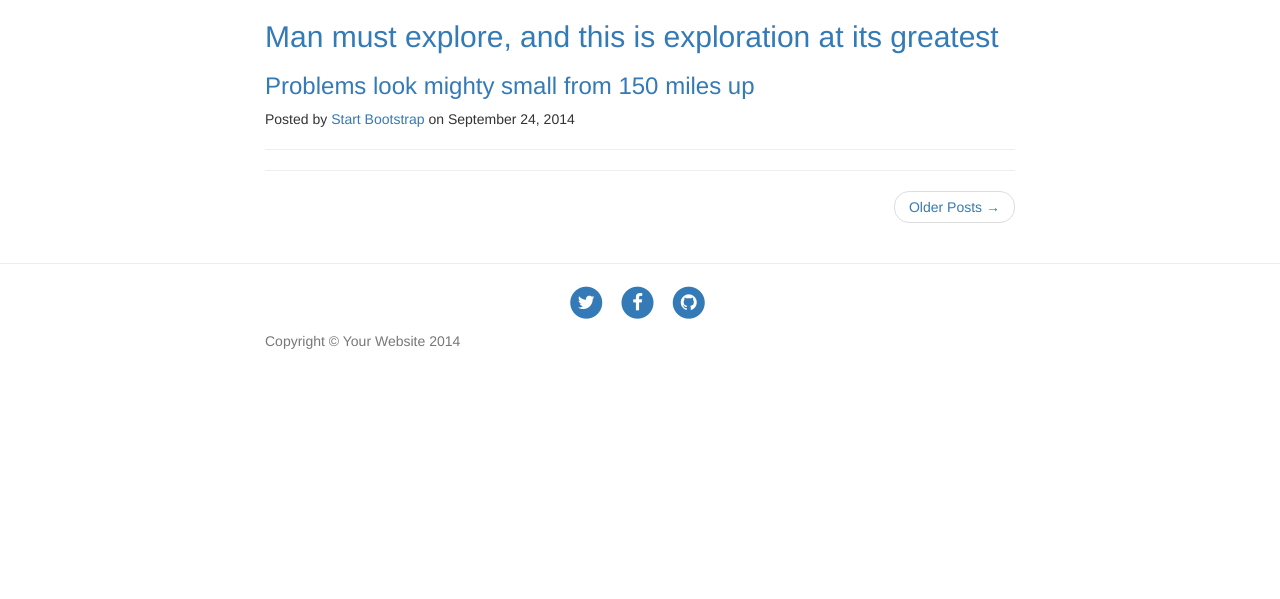
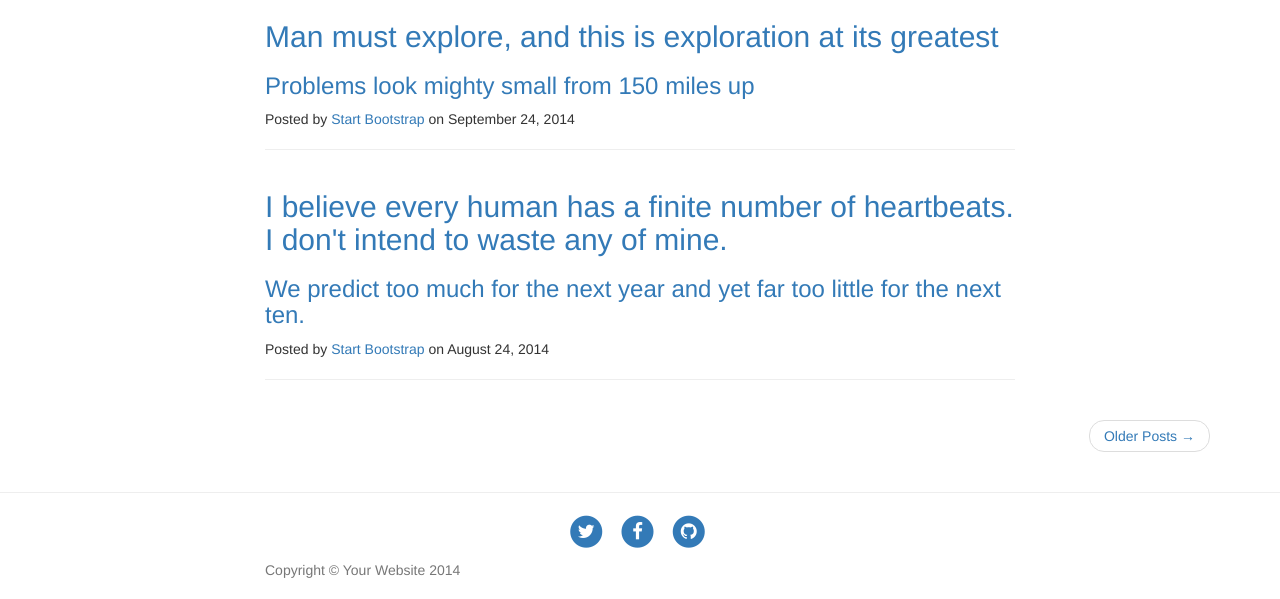
Before and after one commit to kristjanmark/pseudoprojekt, a PHP site: page / in a window 1280 px wide. Shown: the part 121-720 px from the top of the page. Run offline with PHP 8.4, Linux system fonts and the light colour scheme; some libraries are stand-ins or nearby versions.

Commit message:
29. Multidimensionaalne massiiv [Delivers #104305824]

```diff
--- a/index.php
+++ b/index.php
@@ -1,6 +1,14 @@
 <?php
-$posts = array("title"=>"Man must explore, and this is exploration at its greatest", "subtitle"=>"Problems look mighty small from 150 miles up", "author"=>"Start Bootstrap", "date"=>"September 24, 2014");
+$post[] = array("Man must explore, and this is exploration at its greatest",
+    "Problems look mighty small from 150 miles up",
+    "Start Bootstrap",
+    "September 24, 2014");
+$post[] = array("I believe every human has a finite number of heartbeats. I don't intend to waste any of mine.",
+    "We predict too much for the next year and yet far too little for the next ten.",
+    "Start Bootstrap",
+    "August 24, 2014");
 ?>
+
 <!DOCTYPE html>
 <html lang="en">
 
@@ -21,9 +29,13 @@ $posts = array("title"=>"Man must explore, and this is exploration at its greate
     <link href="css/clean-blog.min.css" rel="stylesheet">
 
     <!-- Custom Fonts -->
-    <link href="http://maxcdn.bootstrapcdn.com/font-awesome/4.1.0/css/font-awesome.min.css" rel="stylesheet" type="text/css">
-    <link href='http://fonts.googleapis.com/css?family=Lora:400,700,400italic,700italic' rel='stylesheet' type='text/css'>
-    <link href='http://fonts.googleapis.com/css?family=Open+Sans:300italic,400italic,600italic,700italic,800italic,400,300,600,700,800' rel='stylesheet' type='text/css'>
+    <link href="http://maxcdn.bootstrapcdn.com/font-awesome/4.1.0/css/font-awesome.min.css" rel="stylesheet"
+          type="text/css">
+    <link href='http://fonts.googleapis.com/css?family=Lora:400,700,400italic,700italic' rel='stylesheet'
+          type='text/css'>
+    <link
+        href='http://fonts.googleapis.com/css?family=Open+Sans:300italic,400italic,600italic,700italic,800italic,400,300,600,700,800'
+        rel='stylesheet' type='text/css'>
 
     <!-- HTML5 Shim and Respond.js IE8 support of HTML5 elements and media queries -->
     <!-- WARNING: Respond.js doesn't work if you view the page via file:// -->
@@ -41,7 +53,8 @@ $posts = array("title"=>"Man must explore, and this is exploration at its greate
     <div class="container-fluid">
         <!-- Brand and toggle get grouped for better mobile display -->
         <div class="navbar-header page-scroll">
-            <button type="button" class="navbar-toggle" data-toggle="collapse" data-target="#bs-example-navbar-collapse-1">
+            <button type="button" class="navbar-toggle" data-toggle="collapse"
+                    data-target="#bs-example-navbar-collapse-1">
                 <span class="sr-only">Toggle navigation</span>
                 <span class="icon-bar"></span>
                 <span class="icon-bar"></span>
@@ -90,29 +103,33 @@ $posts = array("title"=>"Man must explore, and this is exploration at its greate
 
 <!-- Main Content -->
 <div class="container">
+    <?php foreach ($post as $items): ?>
         <div class="row">
             <div class="col-lg-8 col-lg-offset-2 col-md-10 col-md-offset-1">
                 <div class="post-preview">
                     <a href="post.html">
                         <h2 class="post-title">
-                        <?=$posts['title']?>
+                            <?php echo "$items[0]"; ?>
                         </h2>
+
                         <h3 class="post-subtitle">
-                        <?=$posts['subtitle']?>
+                            <?php echo "$items[1]"; ?>
                         </h3>
                     </a>
-                <p class="post-meta">Posted by <a href="#"><?=$posts['author']?></a> on <?=$posts['date']?></p>
+
+                    <p class="post-meta">Posted by <a href="#"><?php echo "$items[2]"; ?></a>
+                        on <?php echo "$items[3]"; ?></p>
                 </div>
                 <hr>
-            <hr>
+            </div>
+        </div>
+    <?php endforeach ?>
     <!-- Pager -->
     <ul class="pager">
         <li class="next">
             <a href="#">Older Posts &rarr;</a>
         </li>
     </ul>
-        </div>
-    </div>
 </div>
 
 <hr>
```
Lines whose indentation alone changed are shown as unchanged.
